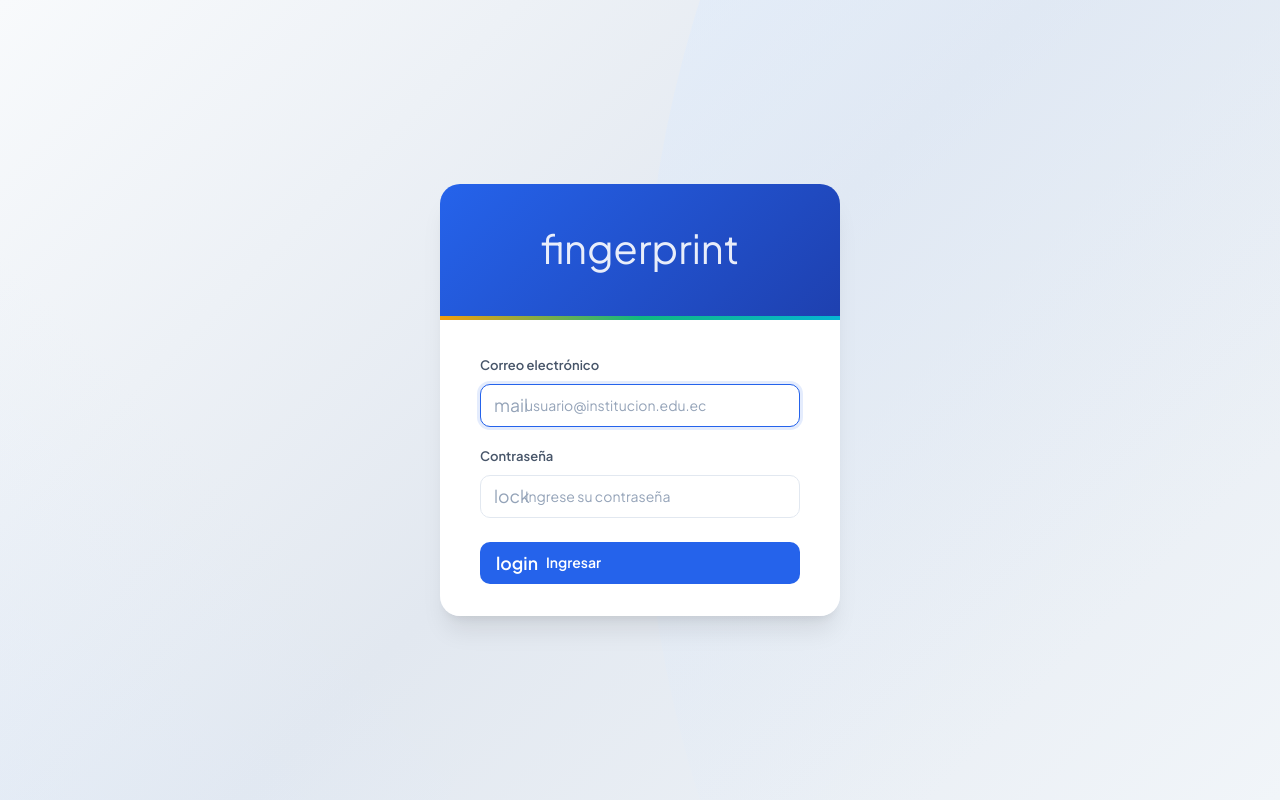
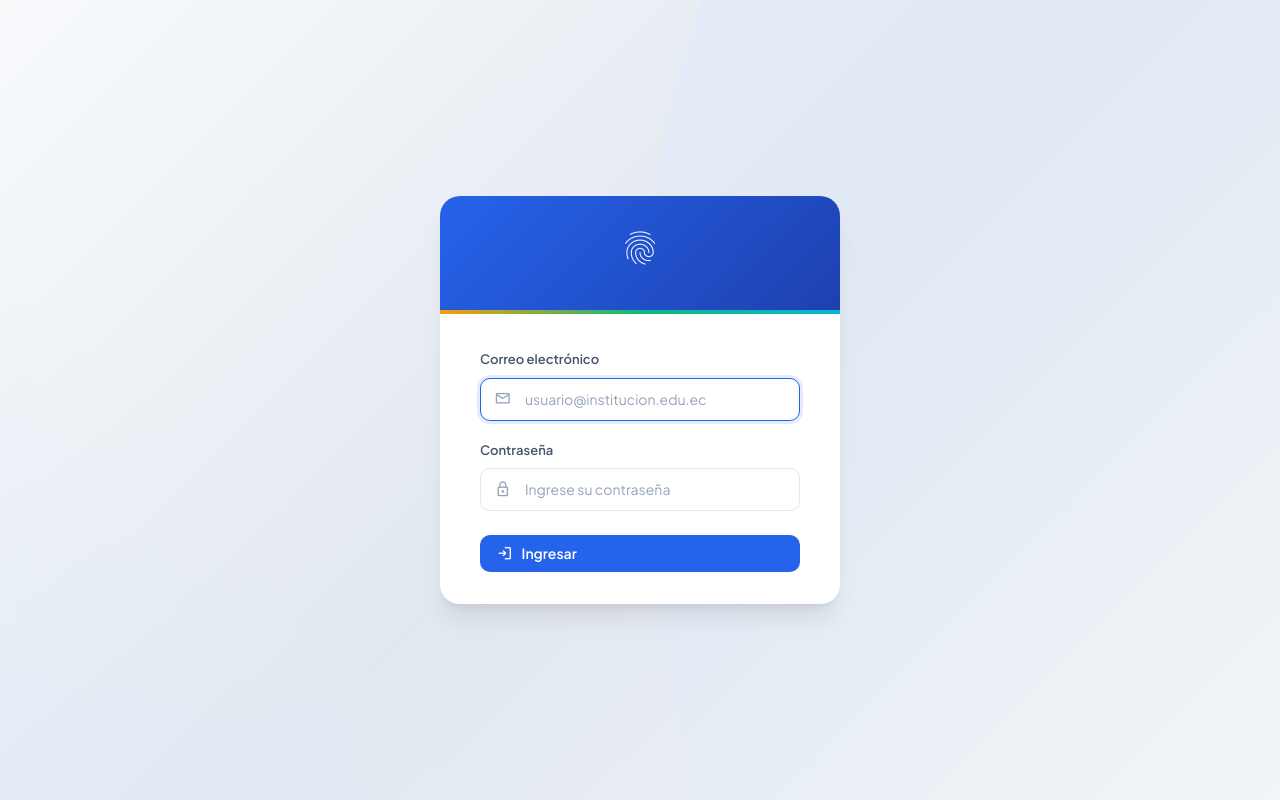
Before and after one commit to JosephBano/biometric_sistem_reports, a Python web app: template templates/login.html in a window 1280 px wide. Run offline with Jinja, Linux system fonts and the light colour scheme; the template is opened without the code that fills it, so the values that code supplies are empty.

Commit message:
fix(login): cargar fuente Material Symbols para iconos del login
El template templates/login.html NO inclúa el CSS de Material Symbols
Outlined que sí está en templates/base.html. Resultado: los <span
class="material-symbols-outlined">fingerprint</span>, mail, lock, login
se renderizaban como texto literal (el nombre del icono), porque la
fuente de iconos nunca llegaba al navegador.

Esto explica el reporte en produccion de 'logos que no cargan, se ven
letras mal puestas' en la pantalla de login.

Fix: añadir el <link> al CSS de Material Symbols Outlined en login.html,
idéntico al de base.html. Sin cambios funcionales.

```diff
--- a/templates/login.html
+++ b/templates/login.html
@@ -6,6 +6,7 @@
     <title>Acceso — {{ nombre_sistema }}</title>
     <link href="https://cdn.jsdelivr.net/npm/bootstrap@5.3.2/dist/css/bootstrap.min.css" rel="stylesheet">
     <link href="https://fonts.googleapis.com/css2?family=Plus+Jakarta+Sans:wght@400;500;600;700;800&display=swap" rel="stylesheet">
+    <link href="https://fonts.googleapis.com/css2?family=Material+Symbols+Outlined:opsz,wght,FILL,GRAD@20..28,100..700,0..1,-50..200" rel="stylesheet">
     <link rel="stylesheet" href="{{ url_for('static', filename='style.css') }}">
 </head>
 <body>
```
